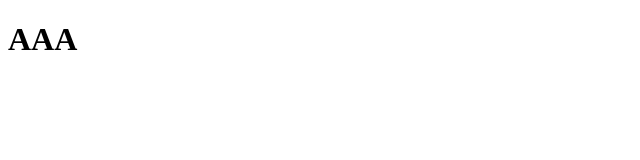
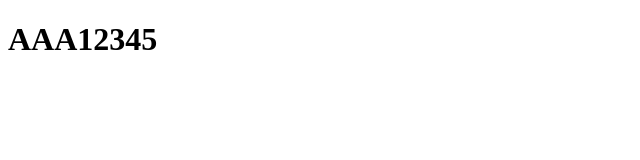
Before and after one commit to abab016001/RepoA-3-test1, a plain HTML site: page index.html in a window 1280 px wide. Shown: the whole page, without its empty margins (0-640 px from the left). Drawn offline with Linux system fonts and the light colour scheme.

Commit message:
Update index.html

```diff
--- a/index.html
+++ b/index.html
@@ -6,6 +6,6 @@
     <title>Document</title>
 </head>
 <body>
-    <h1>AAA</h1>
+    <h1>AAA12345</h1>
 </body>
 </html>
```
